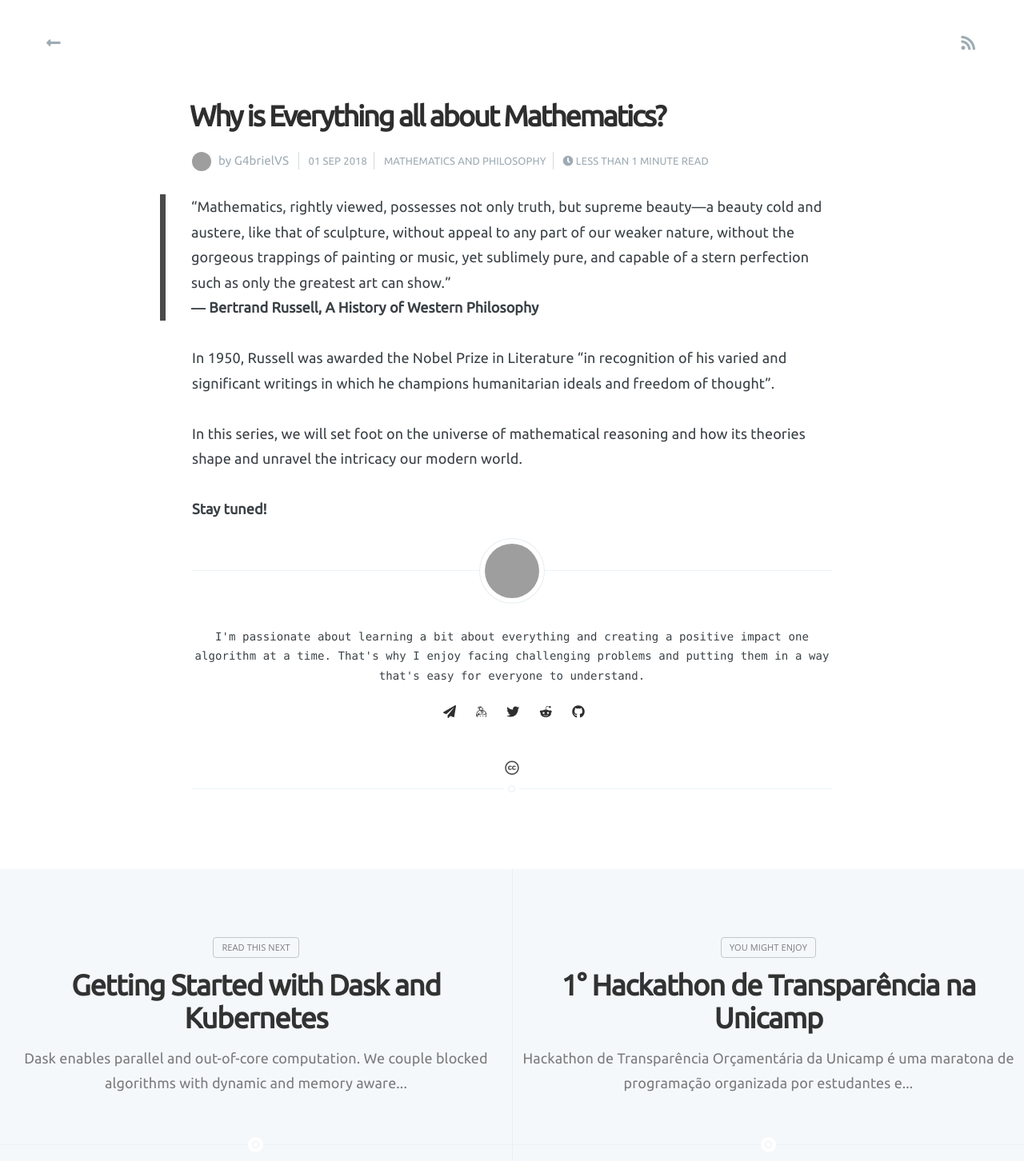
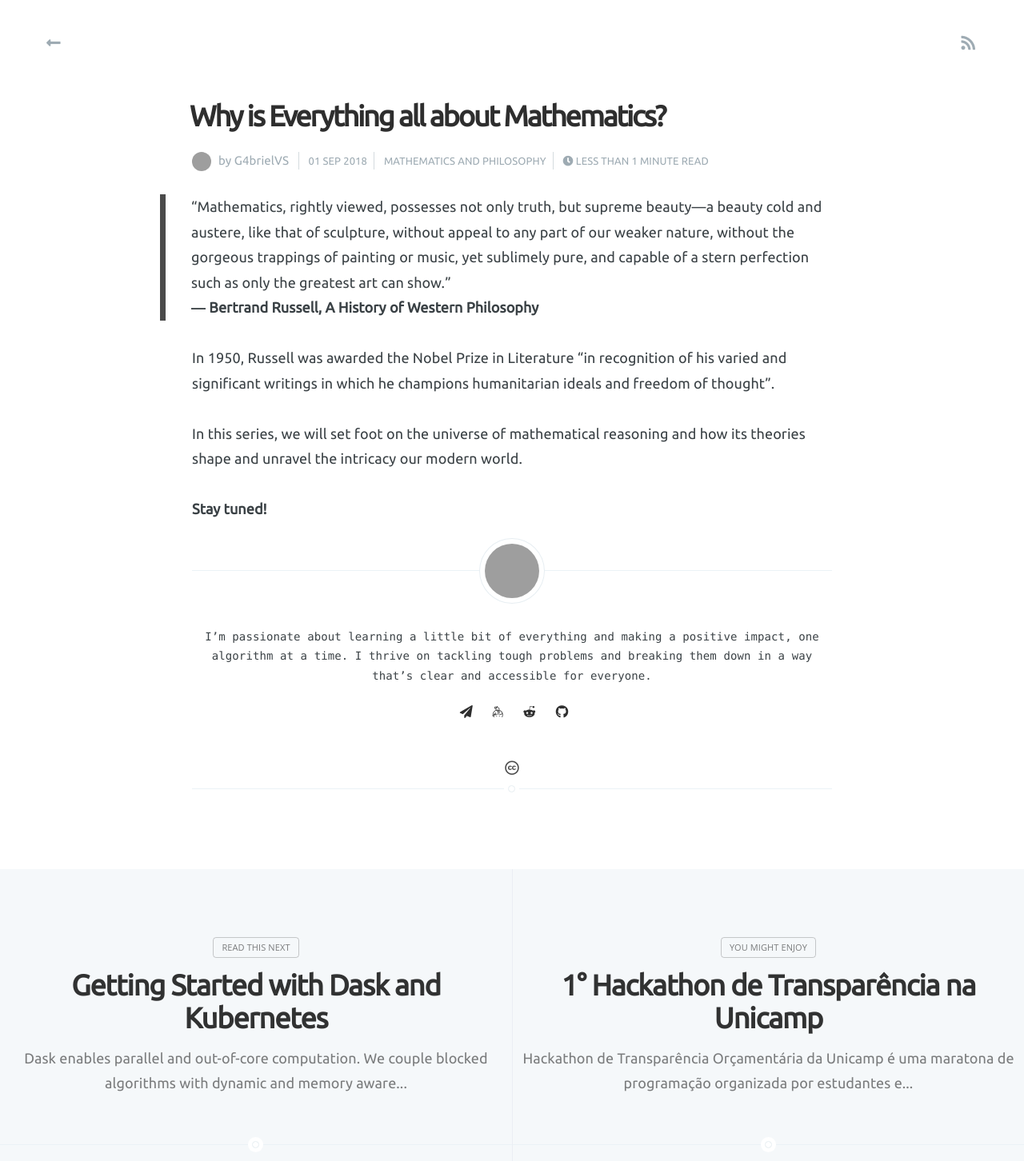
Before and after one commit to g4brielvs/g4brielvs.github.io, a Jekyll site: the page built from _posts/2018-09-01-why-is-everything-about-mathematics.md, in a window 1280 px wide. Shown: the whole page at 80% size. Built offline with Jekyll 4.4.1, drawn with Linux system fonts in a browser that asks for light colours; nearby versions of some CDN libraries; comment, search, counter and statistics services are not loaded; grey boxes are pictures that could not be loaded.

Commit message:
Update page (#2)
* Remove socials

* Update about

```diff
--- a/_data/authors.yml
+++ b/_data/authors.yml
@@ -1,15 +1,15 @@
 g4brielvs:
     name: G4brielVS
-    alias: Gabriel Stefanini Vicente
+    alias:
     about:
-    bio: "I'm passionate about learning a bit about everything and creating a positive impact one algorithm at a time. That's why I enjoy facing challenging problems and putting them in a way that's easy for everyone to understand."
+    bio: "I’m passionate about learning a little bit of everything and making a positive impact, one algorithm at a time. I thrive on tackling tough problems and breaking them down in a way that’s clear and accessible for everyone."
     uri: https://g4brielvs.me
     avatar: https://www.gravatar.com/avatar/0660104049615eddc106f1e001c2d0da?s=256
     email: contact@g4brielvs.me
     keybase: g4brielvs
-    twitter: g4brielvs
+    twitter:
     reddit: g4brielvs
     github: g4brielvs
     lastfm: g4brielvs
-    goodreads: g4brielvs
+    goodreads:
     linkedin: g4brielvs
```
Also changed, not shown: _pages/about.md (+8 -34 lines).
